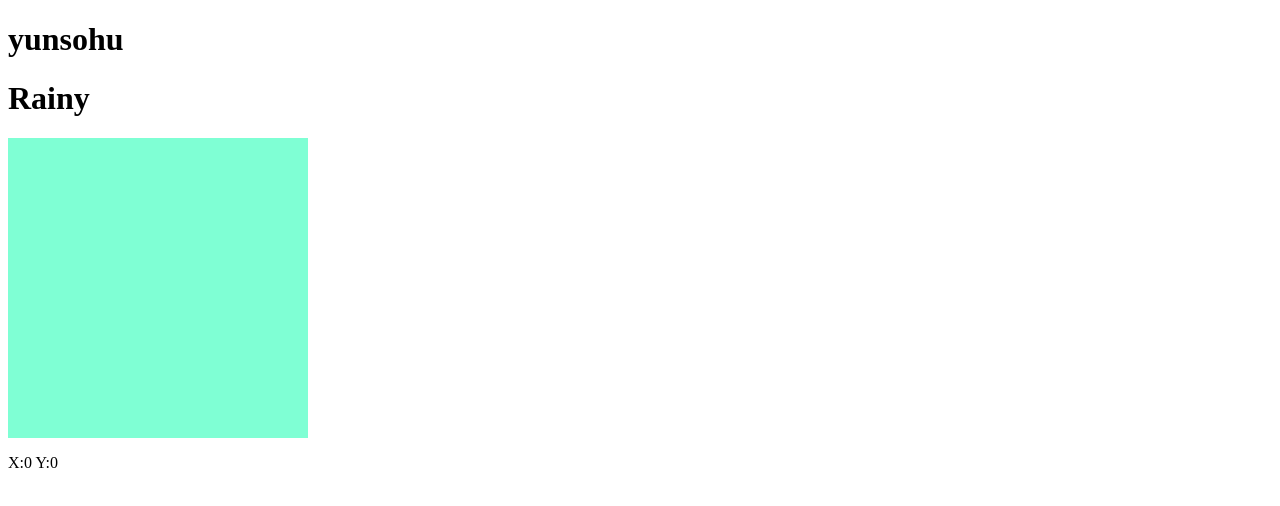
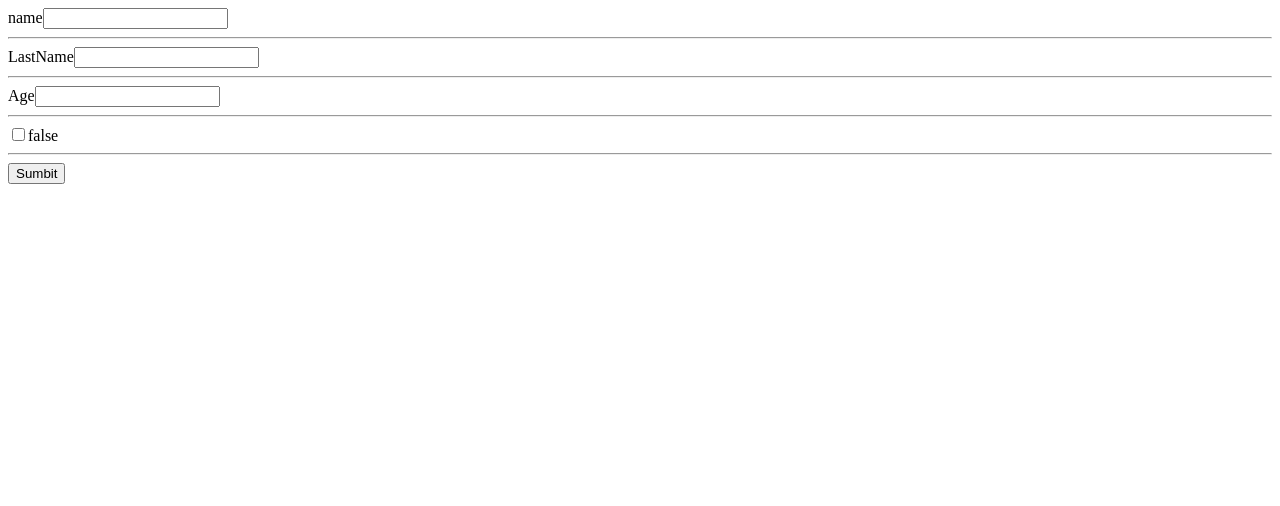
Before and after one commit to yunshou/vue-2024, a plain HTML site: page index.html in a window 1280 px wide. Drawn offline with nearby package versions, Linux system fonts and the light colour scheme.

Commit message:
class 2-16

```diff
--- a/index.html
+++ b/index.html
@@ -7,29 +7,28 @@
     <title>Document</title>
 
     <style>
-        .box{
-            width: 300px;
-            height: 300px;
-            background-color: aquamarine;
 
-        }
     </style>
 </head>
 <body>
     <div id="app">
 
-     <h1 v-once>{{ name }}</h1>
+    <form v-on:submit.prevent="formHandler">
+        <label for="">name</label>
+        <input type="text" v-model.trim="formData.name">
+        <hr>
+        <label for="">LastName</label>
+        <input type="text" v-model.trim="formData.lastname">
+        <hr>
+        <label for="">Age</label>
+        <input type="text" v-model.number="formData.age">
+        <hr>
+        <input type="checkbox"  id="checked" v-model="formData.checked">
+        <label for="">{{ formData.checked }}</label>
+        <hr>
+        <button type="submit">Sumbit</button>
 
-     <h1>{{ name }}</h1>
-
-
-     <div class="box" v-on:mousemove="getCoord"></div>
-
-     <p>X:{{ coord.x  }}    Y:{{ coord.y }}</p>
-
-
-    {{ update() }}
-
+    </form>
 
     </div>
 
@@ -38,25 +37,21 @@
     const { createApp,ref } = Vue;
     createApp({
         setup() {
-            const name = ref('yunsohu')
-            const coord = ref({x:0,y:0})
+            const formData = ref({
+                name : '',
+                lastname: '',
+                age:'',
+                checked:false
+            })
 
-            function update(){
-                setTimeout(() => {
-                    name.value = 'Rainy';
-                }, 2000);
-            };
-
-            function getCoord(event){
-                coord.value.x = event.clientX;
-                coord.value.y = event.clientY
+            function formHandler(){
+                console.log(formData.value)
             }
 
+
             return {
-                name,update,coord,getCoord
-
+             formData,formHandler
             }
-
 
         }
     }).mount('#app')
```
